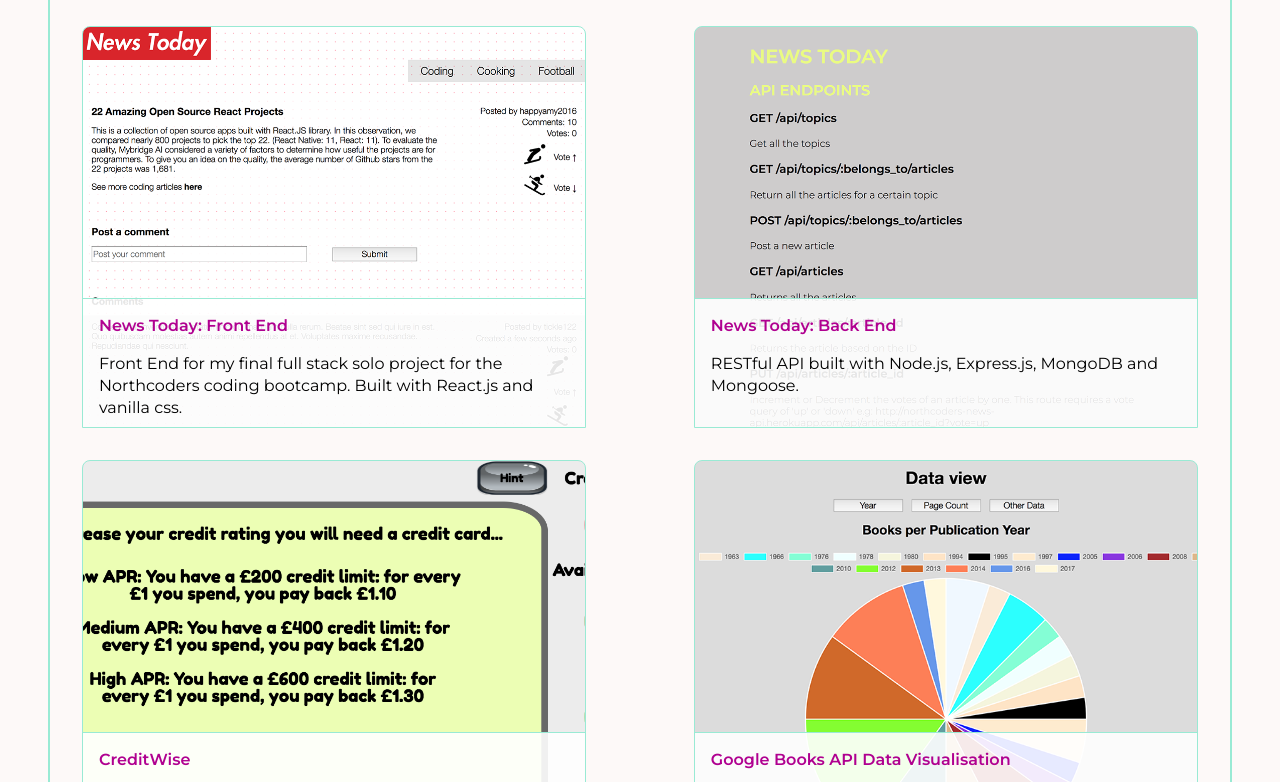
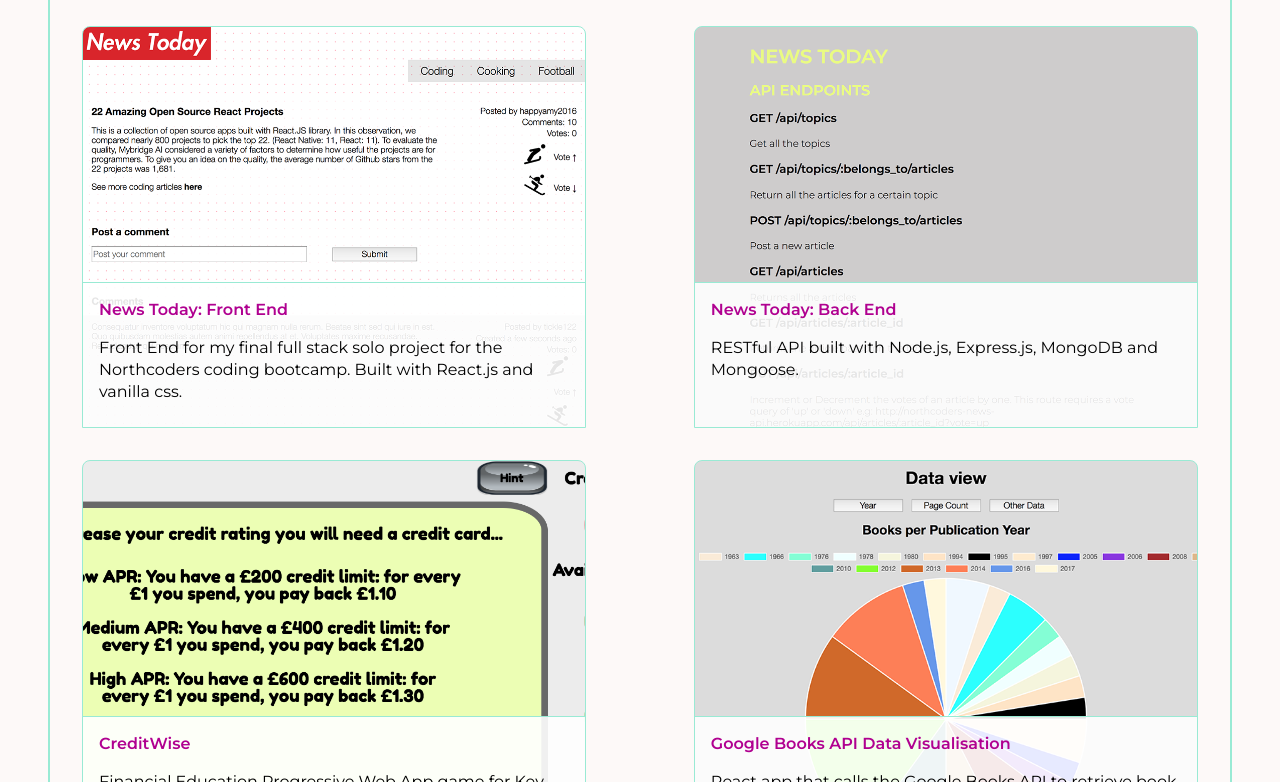
Before and after one commit to bnmrly/bnmrly.github.io, a React (Create React App) app: page / in a window 1280 px wide. Shown: the part 706-1488 px from the top of the page. Built offline with nearby package versions, Linux system fonts and the light colour scheme.

Commit message:
Tweak project container herights

```diff
--- a/src/components/Main/Main.js
+++ b/src/components/Main/Main.js
@@ -66,12 +66,11 @@
 
 const ProjectsListItem = styled.li`
   border: 1px solid ${props => props.theme.color.border};
-  /* border-radius: ${props => props.theme.dimensions.defaultBorderRadius}; */
   border-top-left-radius: ${props =>
     props.theme.dimensions.defaultBorderRadius};
   border-top-right-radius: ${props =>
     props.theme.dimensions.defaultBorderRadius};
- margin-bottom: ${props => props.theme.dimensions.defaultSectionPadding};
+  margin-bottom: ${props => props.theme.dimensions.defaultSectionPadding};
 
   width: 100%;
 
@@ -83,15 +82,19 @@
 const ProjectContainer = styled.div`
   background-color: rgba(255, 255, 255, 0.9);
   position: absolute;
-  /* bottonm is -1px to achieve border-radius effect */
+  /* bottom is -1px due to parent border-width */
   bottom: -1px;
   width: 100%;
   border-top: 1px solid ${props => props.theme.color.border};
   border-bottom: 1px solid ${props => props.theme.color.border};
-  height: 13rem;
+  height: 14rem;
+
+  @media screen and (min-width: ${props => props.theme.layout.mediumWidth}) {
+    height: 10rem;
+  }
 
   @media screen and (min-width: ${props => props.theme.layout.largeWidth}) {
-    height: 8rem;
+    height: 9rem;
   }
 `;
 
```
